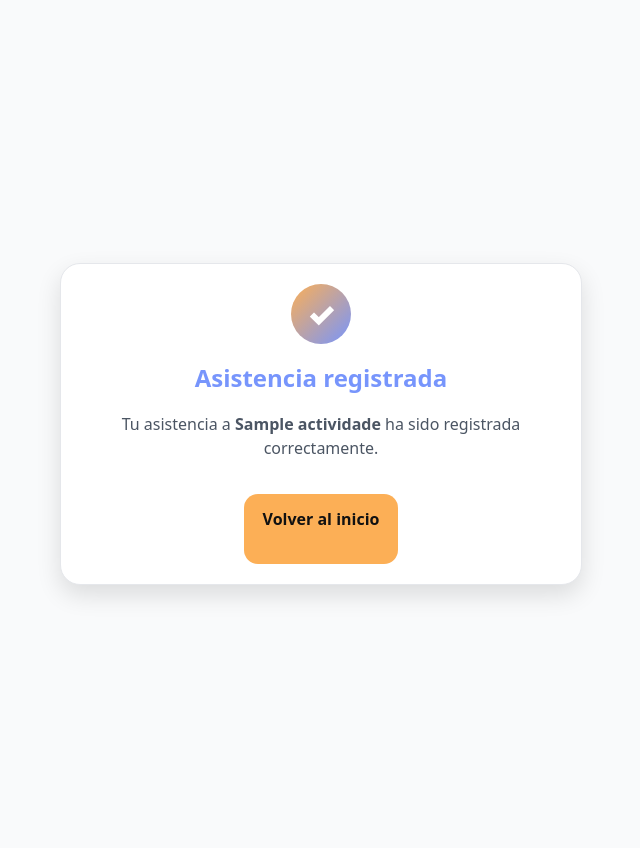
After one commit to Nicolas-Diosa/Los-sin-P.A.P.A, a Django app: page /actividad/00000000-0000-0000-0000-000000000001/asistencia/confirmacion/ in a window 1280 px wide. The commit adds this page. Shown: the whole page, without its empty margins (319-959 px from the left). Run offline with Django 5.2, Linux system fonts and the light colour scheme; tables that the repository leaves empty hold one stand-in row (values such as "Sample post"); some web fonts are replaced.

Commit message:
RF_6 Registrarse a una actividad
RF_6 Registrarse a actividad mediante formulario y se actualiza el numero de participantes de la actividad

```diff
--- a/Proyecto/Internal/Internal/urls.py
+++ b/Proyecto/Internal/Internal/urls.py
@@ -13,5 +13,7 @@ urlpatterns = [
     path ('logout/', views.logout, name='logout'),
     path('crear_actividad/', views.crear_actividad, name='crear_actividad'),
     path('actividad_creada/', views.actividad_creada, name='actividad_creada'),
-    path ('actividades/<uuid:id>/', views.detalles_actividad, name='detalles_actividad')
+    path('actividad/<uuid:actividad_id>/asistencia/', views.registrar_asistencia, name='registrar_asistencia'),
+    path('actividad/<uuid:actividad_id>/asistencia/confirmacion/', views.asistencia_registrada, name='asistencia_registrada'),
+    path('actividades/<uuid:id>/', views.detalles_actividad, name='detalles_actividad')
 ]
--- a/Proyecto/Internal/core/models.py
+++ b/Proyecto/Internal/core/models.py
@@ -47,7 +47,7 @@ class Actividad(models.Model):
 #  MODELO: PARTICIPANTES ACTIVIDAD
 # ===========================
 class ParticipanteActividad(models.Model):
-    id_actividad = models.ForeignKey('Actividad', on_delete=models.CASCADE, db_column='id_actividad')
+    id_actividad = models.ForeignKey('Actividad', on_delete=models.CASCADE, db_column='id_actividad', primary_key=True)
     id_usuario = models.ForeignKey('Usuario', on_delete=models.CASCADE, db_column='id_usuario')
     hora_llegada = models.DateTimeField(blank=True, null=True)
     hora_salida = models.DateTimeField(blank=True, null=True)
@@ -57,7 +57,6 @@ class ParticipanteActividad(models.Model):
         managed = False
         db_table = 'participantes_actividad'
         unique_together = (('id_actividad', 'id_usuario'),)
-
 
 # ===========================
 #  MODELO: MATERIAS
--- /dev/null
+++ b/Proyecto/Internal/core/templates/core/asistencia_registrada.html
@@ -0,0 +1,34 @@
+<!doctype html>
+<html lang="es">
+<head>
+  <meta charset="utf-8"/>
+  <meta name="viewport" content="width=device-width, initial-scale=1"/>
+  <title>Parchate · Asistencia registrada</title>
+  <style>
+    @font-face{font-family:"Tokyo";src:url("Tokyo.ttf") format("truetype");font-display:swap}
+    :root{
+      --primary:#FCAF56; --secondary:#7795FC;
+      --g0:#fff; --g50:#f9fafb; --g100:#f3f4f6; --g200:#e5e7eb; --g600:#4b5563;
+      --ring:0 0 0 3px rgba(119,149,252,.35); --shadow:0 10px 24px rgba(0,0,0,.12);
+    }
+    body{margin:0;background:var(--g50);color:var(--g900);font:16px/1.5 "Tokyo",system-ui,-apple-system,Segoe UI,Roboto,Arial,sans-serif}
+    .wrap{min-height:100dvh;display:grid;place-items:center;padding:24px}
+    .panel{width:min(480px,100%);background:var(--g0);border:1px solid var(--g200);border-radius:20px;box-shadow:var(--shadow);padding:20px;text-align:center}
+    .logo{width:60px;height:60px;border-radius:50%;background:linear-gradient(135deg,var(--primary),var(--secondary));display:grid;place-items:center;margin:0 auto 16px;font-size:32px;font-weight:900;color:white}
+    h1{margin:0;color:var(--secondary)}
+    p{color:var(--g600)}
+    .btn{margin-top:18px;min-height:44px;padding:12px 18px;border-radius:14px;border:1px solid transparent;font-weight:800;cursor:pointer;background:var(--primary);color:#111;text-decoration:none;display:inline-block}
+    .btn:focus-visible{outline:none;box-shadow:var(--ring)}
+  </style>
+</head>
+<body>
+  <div class="wrap">
+    <section class="panel" aria-labelledby="title">
+      <div class="logo">✓</div>
+      <h1 id="title">Asistencia registrada</h1>
+      <p>Tu asistencia a <strong>{{ actividad.nombre_actividad }}</strong> ha sido registrada correctamente.</p>
+      <a href="{% url 'actividades' %}" class="btn" aria-label="Volver a actividades">Volver al inicio</a>
+    </section>
+  </div>
+</body>
+</html>
--- a/Proyecto/Internal/core/views.py
+++ b/Proyecto/Internal/core/views.py
@@ -6,10 +6,11 @@ from core.Persistencia.DB_manager import DB_Manager
 from core.Negocio.actividades import obtener_detalle_actividad
 from django.http import Http404
 from django.utils import timezone
-from core.models import Usuario
+from core.models import Usuario, Actividad, ParticipanteActividad
 from core.Negocio.actividad_service import ActividadService
 from .forms import CustomUserCreationForm
 from django.http import HttpResponse
+from datetime import datetime, date
 
 # Create your views here.
 
@@ -102,3 +103,76 @@ def crear_actividad(request):
 
 def actividad_creada(request):
     return render(request, 'core/actividad_creada.html')
+
+def registrar_asistencia(request, actividad_id):
+    db = DB_Manager()
+    actividad = Actividad.objects.get(id=actividad_id)
+    usuario = db.get_usuario_by_nombre_usuario(request.session['username'])
+
+    if request.method == 'POST':
+        hora_llegada = request.POST.get('hora_llegada')
+        hora_salida = request.POST.get('hora_salida')
+
+        # ✅ Validar campos vacíos
+        if not hora_llegada or not hora_salida:
+            return render(request, 'core/registrar_asistencia.html', {
+                'actividad': actividad,
+                'error': 'Debe ingresar ambas horas (llegada y salida).'
+            })
+
+        try:
+            # ✅ Convertir a datetime con zona horaria
+            fecha_base = actividad.fecha_hora_inicio.date()
+            hora_llegada_dt = timezone.make_aware(
+                datetime.combine(fecha_base, datetime.strptime(hora_llegada, '%H:%M').time()),
+                timezone.get_current_timezone()
+            )
+            hora_salida_dt = timezone.make_aware(
+                datetime.combine(fecha_base, datetime.strptime(hora_salida, '%H:%M').time()),
+                timezone.get_current_timezone()
+            )
+        except ValueError:
+            return render(request, 'core/registrar_asistencia.html', {
+                'actividad': actividad,
+                'error': 'Formato de hora inválido. Use HH:MM.'
+            })
+
+        # ✅ Validar orden temporal
+        if hora_llegada_dt >= hora_salida_dt:
+            return render(request, 'core/registrar_asistencia.html', {
+                'actividad': actividad,
+                'error': 'La hora de salida debe ser posterior a la hora de llegada.'
+            })
+
+        # ✅ Validar rango permitido
+        inicio_actividad = actividad.fecha_hora_inicio
+        fin_actividad = actividad.fecha_hora_fin or actividad.fecha_hora_inicio.replace(hour=23, minute=59)
+
+        # Ajustar zonas horarias
+        inicio_actividad = timezone.make_aware(inicio_actividad, timezone.get_current_timezone()) if timezone.is_naive(inicio_actividad) else inicio_actividad
+        fin_actividad = timezone.make_aware(fin_actividad, timezone.get_current_timezone()) if timezone.is_naive(fin_actividad) else fin_actividad
+
+        if not (inicio_actividad <= hora_llegada_dt <= fin_actividad and inicio_actividad <= hora_salida_dt <= fin_actividad):
+            return render(request, 'core/registrar_asistencia.html', {
+                'actividad': actividad,
+                'error': f'El rango permitido es entre {inicio_actividad.strftime("%H:%M")} y {fin_actividad.strftime("%H:%M")}.'
+            })
+
+        # ✅ Guardar participación
+        db.create_part_actividad(
+            id_actividad=actividad,
+            id_usuario=usuario,
+            hora_llegada=hora_llegada_dt,
+            hora_salida=hora_salida_dt,
+            estado_participante="Registrado"
+        )
+
+        # ✅ Mostrar confirmación
+        return render(request, 'core/asistencia_registrada.html', {'actividad': actividad})
+
+    # 🟢 Si es GET → solo mostrar formulario
+    return render(request, 'core/registrar_asistencia.html', {'actividad': actividad})
+
+def asistencia_registrada(request, actividad_id):
+    actividad = get_object_or_404(Actividad, id=actividad_id)
+    return render(request, 'core/asistencia_registrada.html', {'actividad': actividad})
```
Also changed, not shown: Proyecto/Internal/core/templates/core/detalles_actividad.html (+9 -0 lines), Proyecto/Internal/core/templates/core/registrar_asistencia.html (added, +80 -0 lines).
